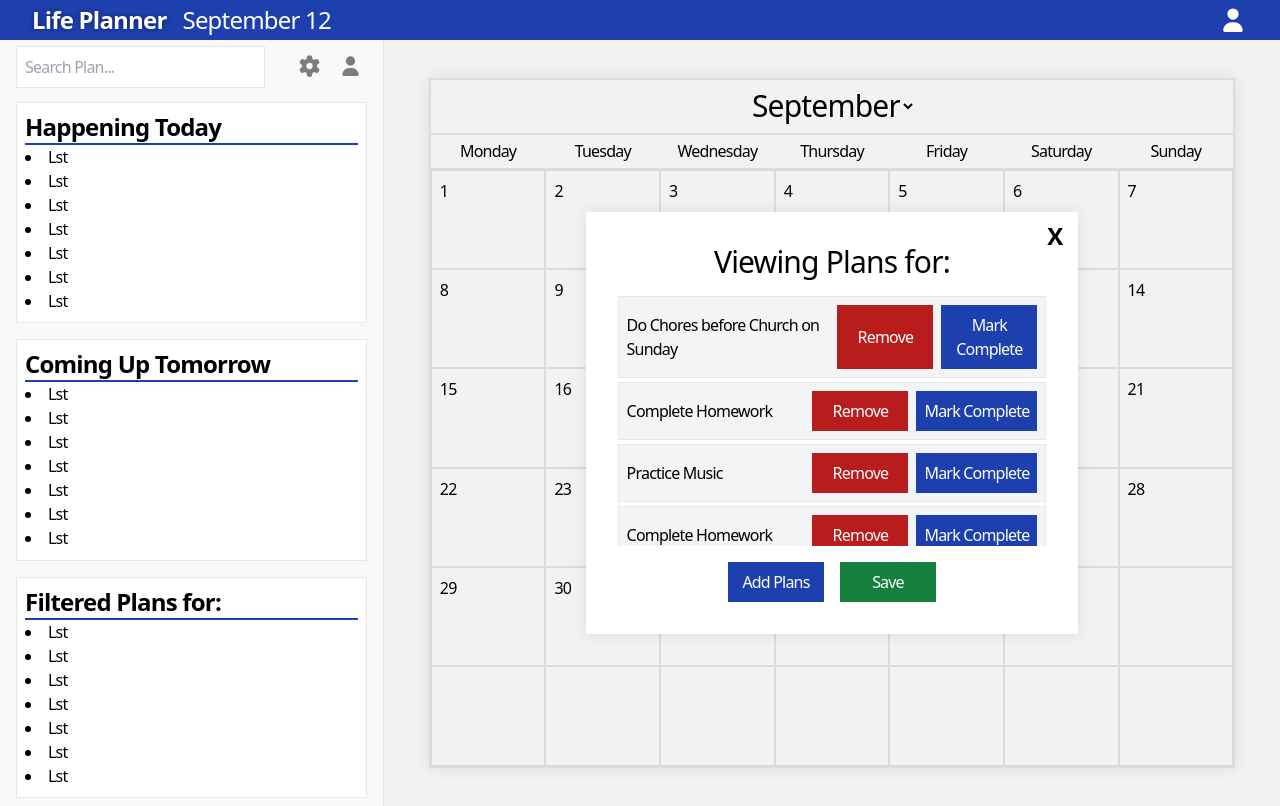
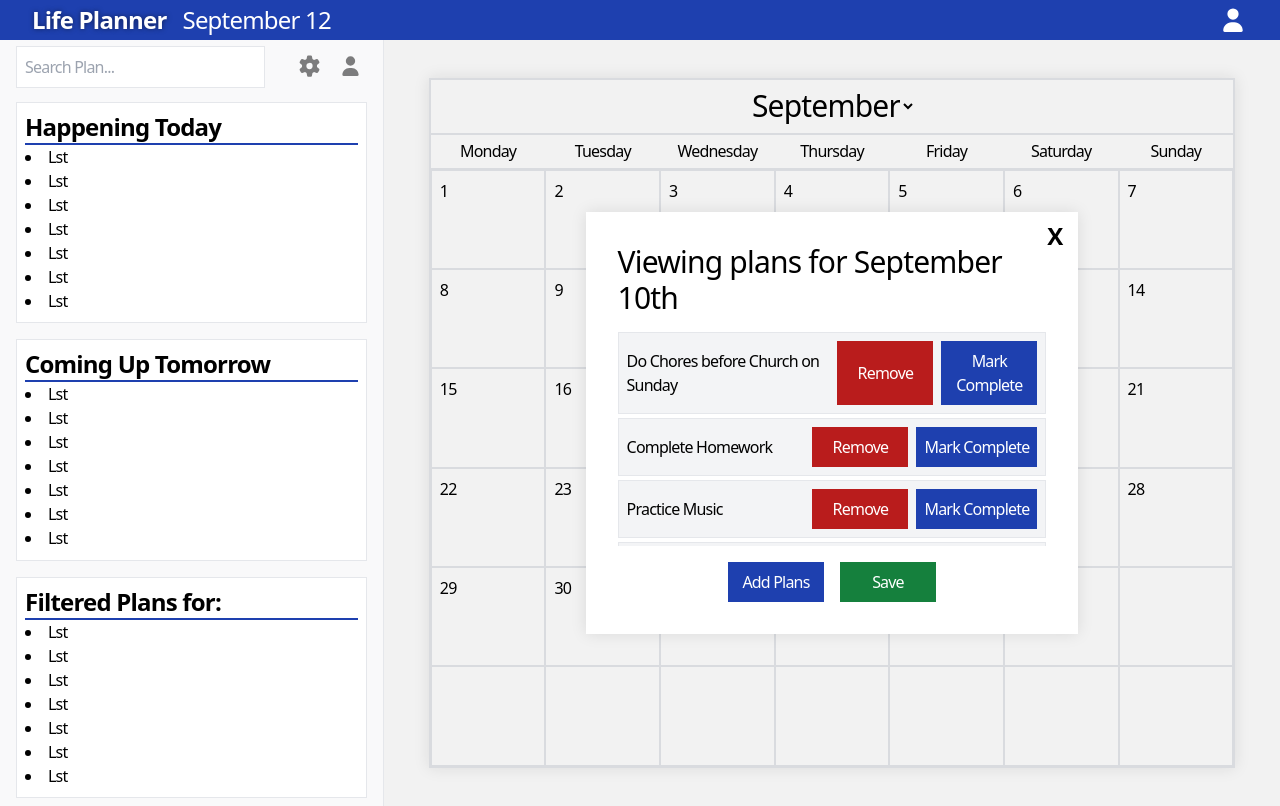
Before and after one commit to lseti1/AngularLifePlanner-1234890, an Angular app: page / in a window 1280 px wide. Both pictures are taken after a click on the item "10". Built offline with nearby package versions, Linux system fonts and the light colour scheme.

Commit message:
Functionality: Added correctly shown date when a calendar block is selected (text reads like a date as well e.g. September 7th, using a pipe)

```diff
--- a/src/app/calendar-view/calendar-view.html
+++ b/src/app/calendar-view/calendar-view.html
@@ -17,7 +17,7 @@
         <div class="border h-[87%]">
             <ul class="grid grid-cols-7 grid-rows-6 h-full w-full">
                 @for (day of days; track day) {
-                    <li [ngClass]="{'text-white/0 pointer-events-none': isValidCalendarDay($index) }" (click)="toggleHasSelectedDate()" class="border p-2 hover:bg-blue-800 hover:text-white cursor-pointer select-none">
+                    <li [ngClass]="{'text-white/0 pointer-events-none': isValidCalendarDay($index) }" (click)="toggleHasSelectedDate(day)" class="border p-2 hover:bg-blue-800 hover:text-white cursor-pointer select-none">
                         {{ day - selectedMonthFirstDayIndex() + 1}}
                     </li>
                 }
@@ -25,6 +25,6 @@
         </div>
     </div>
     @if (hasSelectedDate()) {
-        <app-selection-view />
+        <app-selection-view [months]="months" [selectedMonthFirstDayIndex]="selectedMonthFirstDayIndex()"/>
     }
 </div>
--- a/src/app/calendar-view/calendar-view.ts
+++ b/src/app/calendar-view/calendar-view.ts
@@ -49,7 +49,8 @@ export class CalendarView {
     return day - this.selectedMonthFirstDayIndex() + 1 < 0 || day >= this.selectedMonthLastDayIndex() + this.selectedMonthFirstDayIndex() - 1;
   }
 
-  toggleHasSelectedDate(): void {
+  toggleHasSelectedDate(calendarIndex: number): void {
     this.calendarService.setHasSelectedDate(true);
+    this.calendarService.setSelectedDate(calendarIndex);
   }
 }
--- a/src/app/calendar-view/selection-view/selection-view.html
+++ b/src/app/calendar-view/selection-view/selection-view.html
@@ -1,6 +1,6 @@
 <div class="absolute flex items-center left-0 top-0 w-full h-full justify-center bg-black/5">
     <form #form="ngForm" (ngSubmit)="onSubmit(form)" class="relative flex flex-col justify-start items-center bg-white w-[55%] h-[55%] shadow-sm p-8 gap-4">
-        <h1 class="text-3xl">Viewing Plans for: </h1>
+        <h1 class="text-3xl">Viewing plans for {{ selectedMonthIndex }} {{ selectedDateIndex | ordinalPipe }} </h1>
         <div class="w-full overflow-auto">
             <ul class="flex flex-col break-words w-full gap-1">
                     @for (plan of selectedDatePlans; track plan) {
@@ -19,7 +19,7 @@
         <div [ngClass]="{'hidden' : selectionViewType() !== 'adding'}" class="w-full flex flex-row gap-2">
             <input  [(ngModel)]="plan" name="planText" id="planText" type="text" class="bg-white border w-full px-2" placeholder="Enter Plan Here..."/>
             <button [ngClass]="{'opacity-20 pointer-pointer-events-none' : plan === '' }" type="button" class="black-btn" (click)="onClear()">Clear</button>
-            <button (click)="onAddPlan()" type="button" class="blue-btn">Add Plan</button>
+            <button [ngClass]="{'opacity-20 pointer-pointer-events-none' : plan === '' }" (click)="onAddPlan()" type="button" class="blue-btn">Add Plan</button>
         </div>
 
         <div class="flex flex-row gap-4">
--- a/src/app/calendar-view/selection-view/selection-view.ts
+++ b/src/app/calendar-view/selection-view/selection-view.ts
@@ -1,17 +1,21 @@
 import { CommonModule } from '@angular/common';
-import { Component, computed, signal } from '@angular/core';
+import { Component, computed, Input, signal } from '@angular/core';
 import { FormsModule, NgForm } from '@angular/forms';
 import { CalendarService } from '../../services/calendar-service';
+import { OrdinalPipePipe } from '../../pipes/ordinal-pipe-pipe';
 
 export type selectionViewType = 'viewing' | 'adding' | 'editing';
 
 @Component({
   selector: 'app-selection-view',
-  imports: [FormsModule, CommonModule],
+  imports: [FormsModule, CommonModule, OrdinalPipePipe],
   templateUrl: './selection-view.html',
   styleUrl: './selection-view.css'
 })
 export class SelectionView {
+  @Input() months: string[] = [];
+  @Input() selectedMonthFirstDayIndex: number = 0;
+
   public selectedDatePlans: string[] = ['Do Chores before Church on Sunday', 'Complete Homework', 'Practice Music', 'Complete Homework', 'Practice Music', 'Complete Homework', 'Practice Music'];
   public plan: string = '';
 
@@ -21,6 +25,14 @@ export class SelectionView {
   constructor(
     private calendarService: CalendarService
   ) {
+  }
+
+  get selectedDateIndex(): number {
+    return this.calendarService.selectedDateIndex() - this.selectedMonthFirstDayIndex + 1;
+  }
+
+  get selectedMonthIndex(): string {
+    return this.months[this.calendarService.selectedMonthIndex()];
   }
 
   onClear(): void {
@@ -42,4 +54,6 @@ export class SelectionView {
       this.selectionViewType() === viewType ? 'viewing' : viewType
     );
   }
+
+
 }
--- /dev/null
+++ b/src/app/pipes/ordinal-pipe-pipe.ts
@@ -0,0 +1,15 @@
+import { Pipe, PipeTransform } from '@angular/core';
+
+@Pipe({
+  name: 'ordinalPipe'
+})
+export class OrdinalPipePipe implements PipeTransform {
+  transform(value: number): string {
+    if (value == null) return '';
+
+    const suffixes = ['th', 'st', 'nd', 'rd'];
+    const v = value % 100;
+
+    return value + (suffixes[(v - 20) % 10] || suffixes[v] || suffixes[0]);
+  }
+}
--- a/src/app/services/calendar-service.ts
+++ b/src/app/services/calendar-service.ts
@@ -5,8 +5,8 @@ export class CalendarService {
   public currentDate: Date = new Date();
   public currentMonthIndex = signal<number>(this.getCurrentDateMonth());
 
-  public selectedDateIndex: number = this.currentDate.getDate();
-  public selectedMonthIndex: number = this.currentDate.getMonth();
+  public selectedDateIndex = signal<number>(this.currentDate.getDate());
+  public selectedMonthIndex = signal<number>(this.currentDate.getMonth());
 
   public hasSelectedDate = signal<boolean>(false);
 
@@ -35,13 +35,13 @@ export class CalendarService {
   }
 
   setSelectedDate(index: number): void {
-    this.selectedDateIndex = index;
-    console.log(this.selectedDateIndex);
+    this.selectedDateIndex.set(index);
+    console.log("Selected Date Index:", this.selectedDateIndex);
   }
 
   setSelectedMonth(index: number): void {
-    this.selectedMonthIndex = index;
-    console.log(this.selectedMonthIndex);
+    this.selectedMonthIndex.set(index);
+    console.log("Selected Month Index:", this.selectedMonthIndex);
   }
 
   setHasSelectedDate(value: boolean): void {
```
Also changed, not shown: 1 other file (tests, documents, lock files or other folders).
